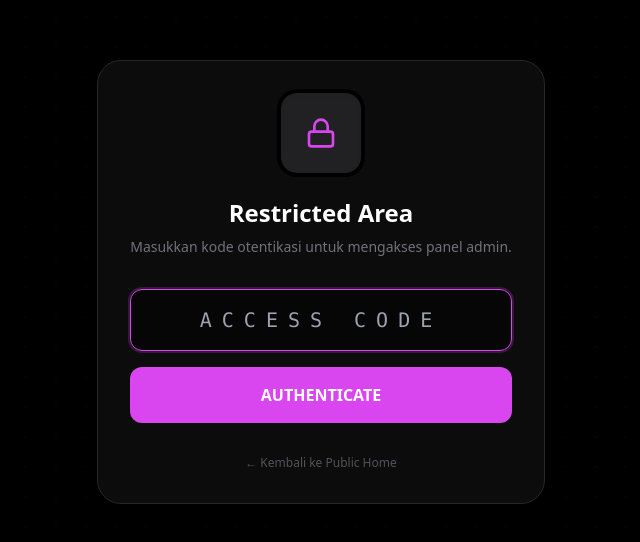
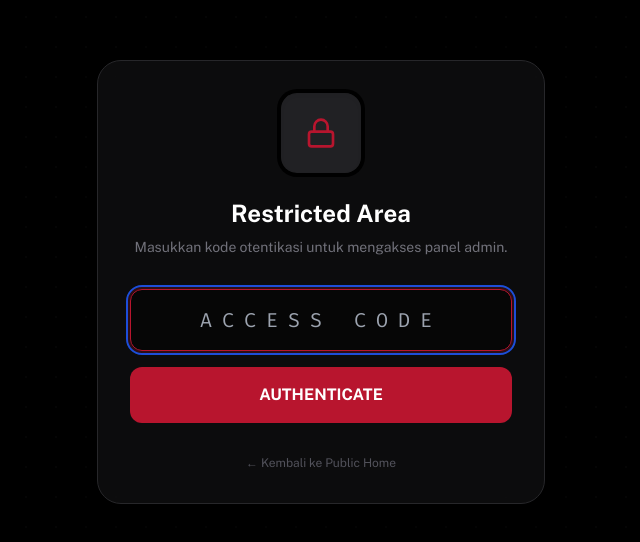
Before and after one commit to KYCE26/my-portofolio, a Vue app: page /admin in a window 1280 px wide. Shown: the part 118-660 px from the top of the page, without its empty margins (319-959 px from the left). Built offline with nearby package versions, Linux system fonts and the light colour scheme; what v-wave, vue-kinesis would draw is missing.

Commit message:
style(tokens): implement light mode architectural print tokens and fonts

```diff
--- a/index.html
+++ b/index.html
@@ -10,7 +10,8 @@
 
     <meta name="viewport" content="width=device-width, initial-scale=1.0" />
     <meta name="description" content="Portofolio Muhammad Rifky - Fullstack & Mobile Developer specializing in Vue.js, Fastify, and Modern Web Technologies." />
-    <meta name="theme-color" content="#050505" />
+    <!-- Updated theme-color to light mode background -->
+    <meta name="theme-color" content="#fcfcfc" />
 
     <meta property="og:type" content="website" />
     <meta property="og:url" content="https://portofoliorifky.my.id/" />
@@ -25,12 +26,12 @@
 
     <link rel="preconnect" href="https://fonts.googleapis.com">
     <link rel="preconnect" href="https://fonts.gstatic.com" crossorigin>
-    <link href="https://fonts.googleapis.com/css2?family=Inter:wght@300;400;500;600;700;800&display=swap" rel="stylesheet">
+    <link href="https://fonts.googleapis.com/css2?family=Fira+Code:wght@400;500&family=Lora:ital,wght@0,400;0,500;0,600;0,700;1,400&family=Public+Sans:ital,wght@0,300;0,400;0,500;0,600;0,700;1,400&display=swap" rel="stylesheet">
 
     <title>Muhammad Rifky | Full-Stack | UI/UX | Mobile Developer</title>
 
     <style>
-      body { background-color: #050505; margin: 0; font-family: 'Inter', sans-serif; }
+      body { background-color: #fcfcfc; margin: 0; font-family: 'Public Sans', sans-serif; }
     </style>
   </head>
   <body>
--- a/src/style.css
+++ b/src/style.css
@@ -1,13 +1,33 @@
-/* src/style.css */
-
-@import url('https://fonts.googleapis.com/css2?family=Inter:wght@400;500;700;800&display=swap');
-
 @tailwind base;
 @tailwind components;
 @tailwind utilities;
 
-/* TAMBAHKAN INI DI BAGIAN BAWAH */
-html, body {
-  overflow-x: hidden;
-  width: 100%;
+@layer base {
+  html, body {
+    width: 100%;
+    /* overflow-x: hidden; removed per instructions */
+  }
+
+  /* Disable ligatures for mono metadata */
+  .font-mono {
+    font-variant-ligatures: none;
+  }
+
+  /* Global focus state for interactive elements */
+  *:focus-visible {
+    outline: 2px solid #1d4ed8 !important;
+    outline-offset: 2px !important;
+  }
+
+  /* Accessibility: Prefers Reduced Motion */
+  @media (prefers-reduced-motion: reduce) {
+    *,
+    ::before,
+    ::after {
+      animation-duration: 0.01ms !important;
+      animation-iteration-count: 1 !important;
+      transition-duration: 0.01ms !important;
+      scroll-behavior: auto !important;
+    }
+  }
 }
--- a/tailwind.config.js
+++ b/tailwind.config.js
@@ -7,22 +7,27 @@ export default {
   theme: {
     extend: {
       colors: {
-        'brand-bg': '#18181b',      // Zinc 900 -> Latar belakang utama
-        'brand-surface': '#27272a', // Zinc 800 -> Latar belakang kartu/seksi
-        'brand-primary': '#d946ef', // Fuchsia 500 -> Aksen utama (link, tombol)
-        'brand-primary-dark': '#c026d3', // Fuchsia 600 -> Saat hover (Saya rename agar lebih konsisten)
-        'brand-text': '#f4f4f5',      // Zinc 100 -> Teks utama (putih pudar)
-        'brand-subtext': '#a1a1aa',   // Zinc 400 -> Teks deskripsi
+        'brand-bg': '#fcfcfc',
+        'brand-surface': '#f4f4f5',
+        'brand-primary': '#b8152e',
+        'brand-primary-dark': '#9f1228',
+        'brand-text': '#18181b',
+        'brand-subtext': '#52525b',
+        'brand-focus': '#1d4ed8',
       },
-      // Kita bisa tambahkan font kustom di sini nanti jika mau
-      // fontFamily: {
-      //   sans: ['Inter', 'sans-serif'],
-      // },
+      fontFamily: {
+        sans: ['"Public Sans"', 'sans-serif'],
+        serif: ['Lora', 'serif'],
+        mono: ['"Fira Code"', 'monospace'],
+      },
+      spacing: {
+        'hero-projects': 'clamp(4rem, 8vw, 10rem)',
+        'projects-pubs': 'clamp(3rem, 6vw, 7.5rem)',
+        'pubs-cert': 'clamp(4rem, 10vw, 9rem)',
+      },
     },
   },
   plugins: [
-    // PLUGIN WAJIB!
-    // Ini diperlukan untuk kelas 'line-clamp-3' di ProjectCard.vue
     require('@tailwindcss/line-clamp'),
   ],
 }
```
